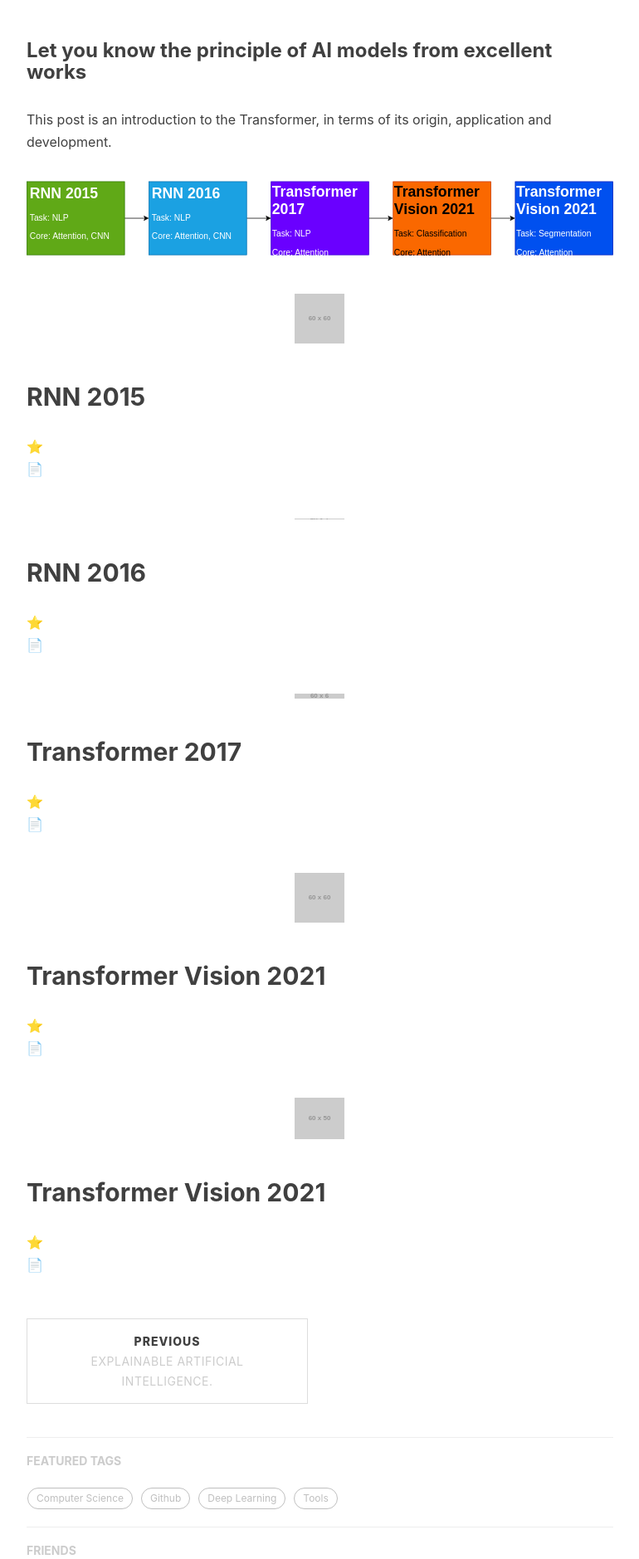
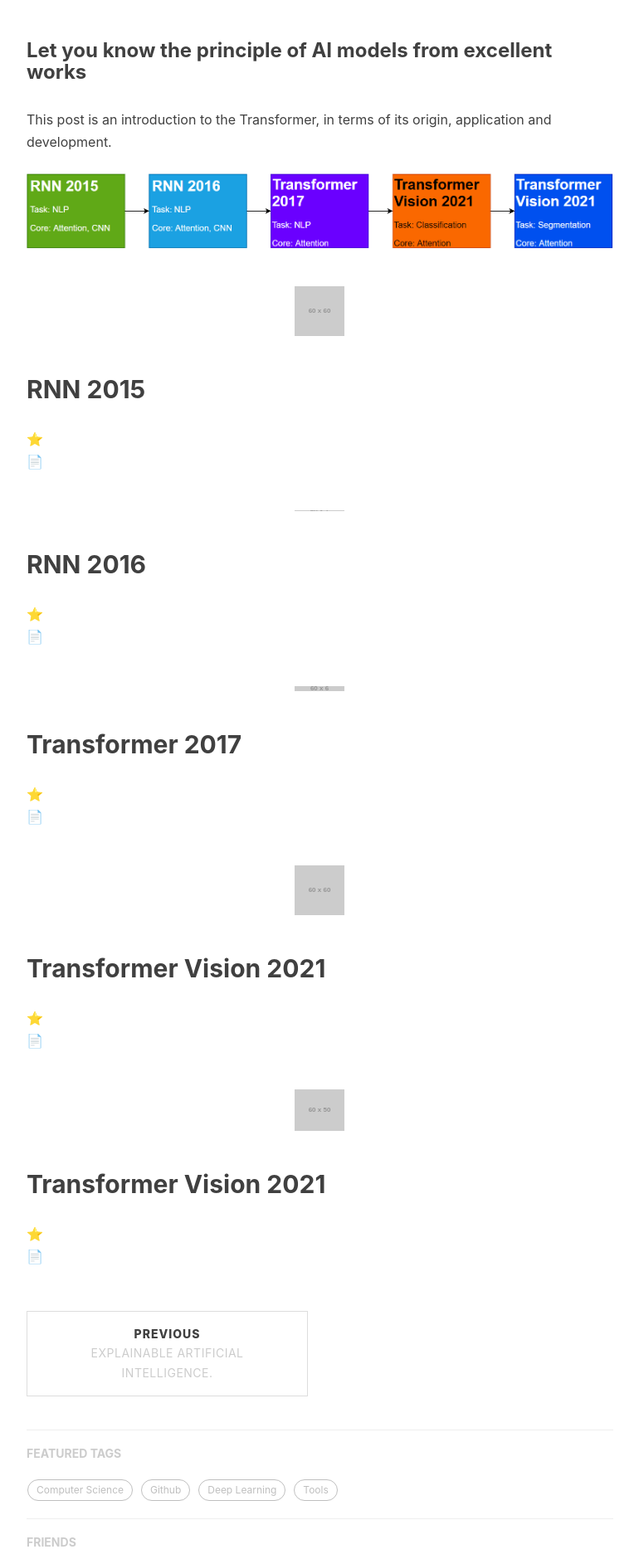
Before and after one commit to jizhang02/jizhang02.github.io, a Jekyll site: the page built from _posts/2021-09-08-transformer.markdown, in a window 1280 px wide. Shown: the part 585-2464 px from the top of the page at 83% size, without its empty margins (233-1003 px from the left). Built offline with Jekyll 4.4.1, drawn with Linux system fonts in a browser that asks for light colours; nearby versions of some CDN libraries; a script that is not in the unit is left out; comment, search, counter and statistics services are not loaded.

Commit message:
Update 2021-09-08-transformer.markdown

```diff
--- a/_posts/2021-09-08-transformer.markdown
+++ b/_posts/2021-09-08-transformer.markdown
@@ -13,7 +13,7 @@ tags:
 
 ### Let you know the principle of AI models from excellent works
 This post is an introduction to the Transformer, in terms of its origin, application and development.
-![roadmap](https://github.com/jizhang02/jizhang02.github.io/blob/master/img/20210908_transformer.drawio.svg)
+![roadmap](https://github.com/jizhang02/jizhang02.github.io/blob/master/img/20210908_transformer.bmp)
 
 ## ![#60A917](https://via.placeholder.com/60/60A917/FFFFFF?text=2015) RNN 2015
 ⭐
```
